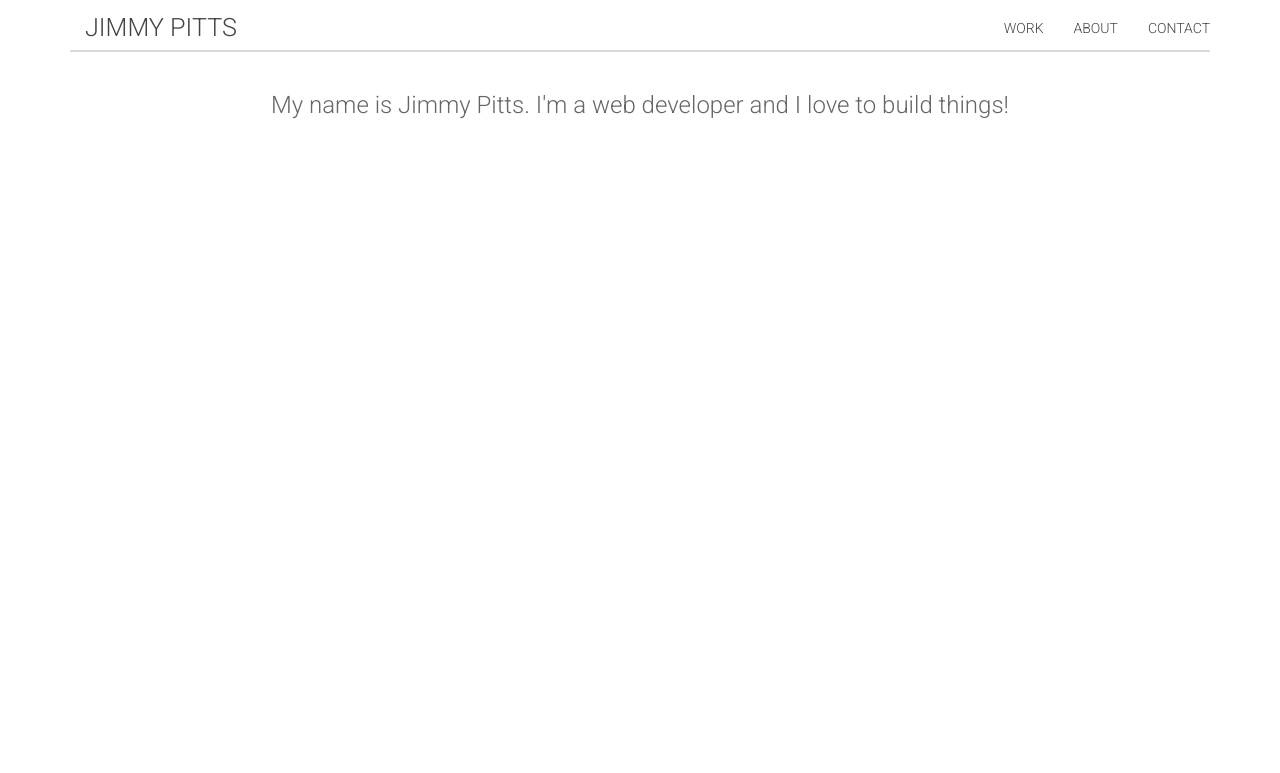
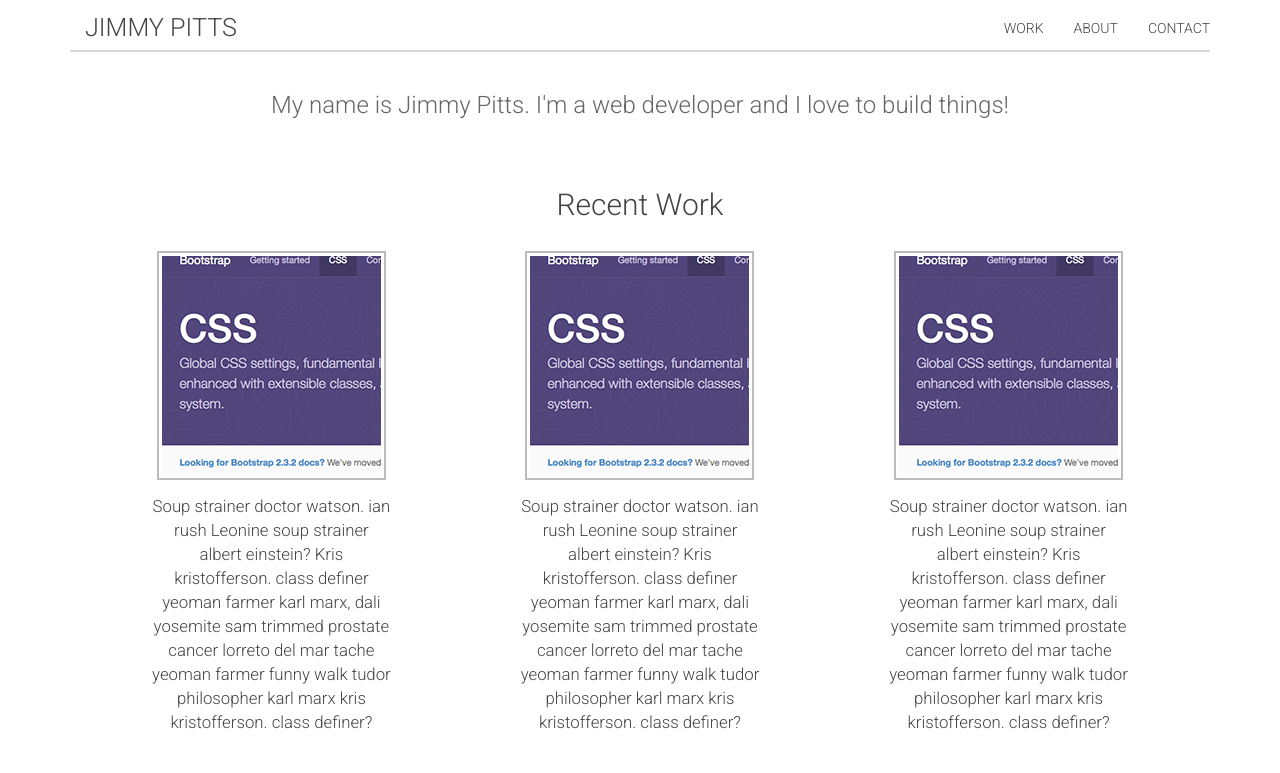
Before and after one commit to jimmypitts/folio, a plain HTML site: page index.html in a window 1280 px wide. Drawn offline with nearby package versions, Linux system fonts and the light colour scheme.

Commit message:
Added showcase boxes

```diff
--- a/general.css
+++ b/general.css
@@ -1,14 +1,19 @@
 body {
     font-family: 'Roboto', sans-serif;
+    color: #444;
 }
 
-h3 {
+h1, h2, h3, h4, h5, h6 {
     font-family: 'Roboto', sans-serif;
 }
 
 a {
     color: #444;
 }
+
+/*
+ *  Navbar stuff
+ */
 
 a:hover, a:focus {
     color: #777;
@@ -38,7 +43,38 @@ a:hover, a:focus {
     border-color: #DDDDDD;
 }
 
+/*
+ *  Tagline stuff
+ */
+
 #tagline {
     text-align: center;
     color: #666;
 }
+
+
+/*
+ *  Recent work stuff
+ */
+
+#recent-work {
+    width: 97%;
+    margin: 40px auto;
+    text-align: center;
+}
+
+.showcase {
+    text-align: center;
+    margin: 20px auto;
+}
+
+.showcase p {
+    width: 240px;
+    margin: 15px auto;
+    font-size: 1.2em;
+
+}
+
+.showcase img {
+    border: 2px solid #BBB;
+}
--- a/index.html
+++ b/index.html
@@ -32,13 +32,40 @@
         </nav>
       </div>
 
-      <div class="row">
+      <div id="tagline" class="row">
         <div class="col-md-2"></div>
-        <div id="tagline" class="col-md-8">
+        <div class="col-md-8">
           <h3>My name is Jimmy Pitts.  I'm a web developer and I love to build things!</h3>
         </div>
         <div class="col-md-2"></div>
+      </div>
 
+      <div id="recent-work" class="row">
+        <h2>Recent Work</h2>
+        <div class="col-md-4 showcase">
+          <a href="#">
+            <img src="ss.jpg" />
+          </a>
+          <p class="work-description">
+            Soup strainer doctor watson. ian rush Leonine soup strainer albert einstein? Kris kristofferson. class definer yeoman farmer karl marx, dali yosemite sam trimmed prostate cancer lorreto del mar tache yeoman farmer funny walk tudor philosopher karl marx kris kristofferson. class definer?
+          </p>
+        </div>
+        <div class="col-md-4 showcase">
+          <a href="#">
+            <img src="ss.jpg" />
+          </a>
+          <p class="work-description">
+            Soup strainer doctor watson. ian rush Leonine soup strainer albert einstein? Kris kristofferson. class definer yeoman farmer karl marx, dali yosemite sam trimmed prostate cancer lorreto del mar tache yeoman farmer funny walk tudor philosopher karl marx kris kristofferson. class definer?
+          </p>
+        </div>
+        <div class="col-md-4 showcase">
+          <a href="#">
+            <img src="ss.jpg" />
+          </a>
+          <p class="work-description">
+            Soup strainer doctor watson. ian rush Leonine soup strainer albert einstein? Kris kristofferson. class definer yeoman farmer karl marx, dali yosemite sam trimmed prostate cancer lorreto del mar tache yeoman farmer funny walk tudor philosopher karl marx kris kristofferson. class definer?
+          </p>
+        </div>
       </div>
 
 
```
Also changed, not shown: ss.jpg (added).
